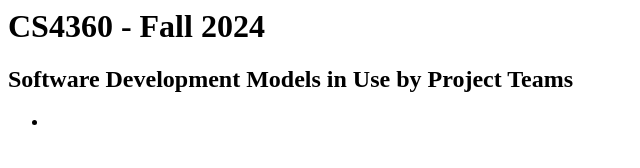
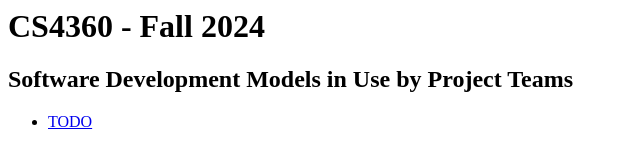
Before and after one commit to MetroCS/cs4360_Fall2024, a plain HTML site: page docs/index.html in a window 1280 px wide. Shown: the full height of the page, 0-640 px from the left. Drawn offline with Linux system fonts and the light colour scheme.

Commit message:
Update index.html

```diff
--- a/docs/index.html
+++ b/docs/index.html
@@ -7,7 +7,7 @@
     <h1>CS4360 - Fall 2024</h1>
     <h2>Software Development Models in Use by Project Teams</h1>
     <ul>
-      <li><a href="https://en.wikipedia.org/wiki/Agile_software_development#Agile_vs._waterfall>TODO</a></li>
+      <li><a href="https://en.wikipedia.org/wiki/Agile_software_development#Agile_vs._waterfall">TODO</a></li>
     </ul>
 
   </body>
```
